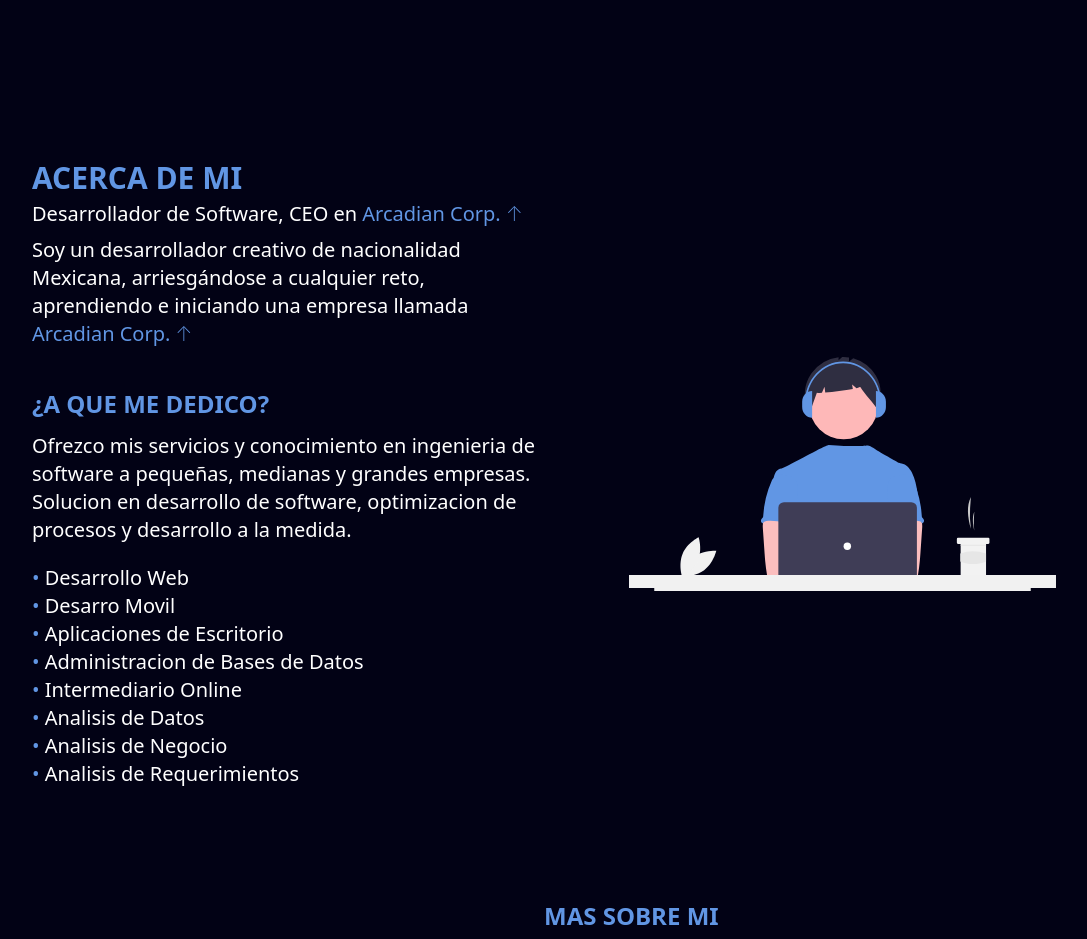
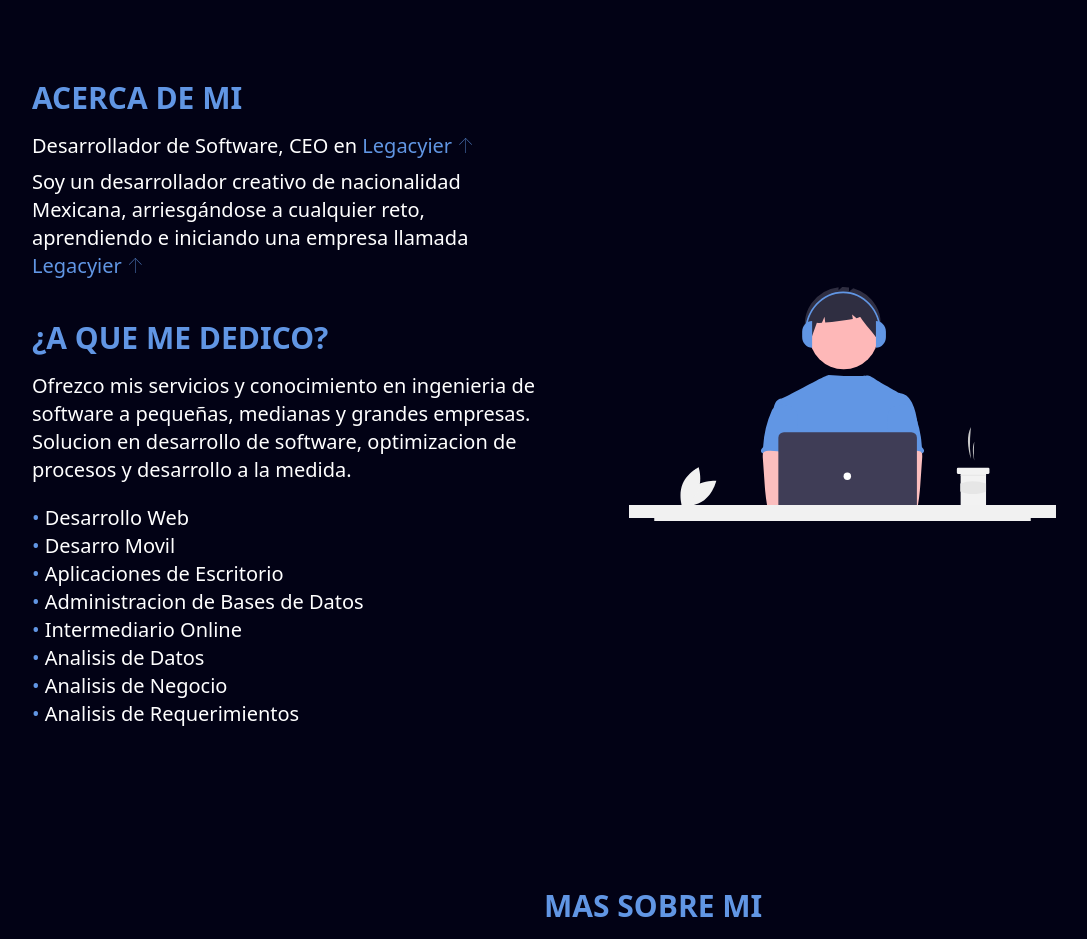
Before and after one commit to AngelRamirez-Arcadian/web-two-AC, a React (Create React App) app: page / in a window 1280 px wide. Shown: the part 800-1739 px from the top of the page, without its empty margins (96-1183 px from the left). Built offline with nearby package versions, Linux system fonts and the light colour scheme.

Commit message:
Fix About, titles

```diff
--- a/src/App.js
+++ b/src/App.js
@@ -1,5 +1,4 @@
 import React from 'react';
-import Logo from './images/logo.png'
 
 function App() {
   return (
--- a/src/acercade.js
+++ b/src/acercade.js
@@ -1,22 +1,20 @@
 import React from 'react';
+import Title from './titles';
 import LinkHover from './linkHover';
-import Logo from './images/logo.png'
 import Acerca from './images/imgcoding.svg'
-import Yo from './images/imgrelax.svg'
-
 
 const AcercaDeMi = () =>(
         <div id="about" className="w-full min-h-full text-white flex
-                        text-xl mt-40 font-sans font-extralight pb-28">
-            <div className="desktop:mx-32 mx-7 flex flex-col md:flex-row">
+                        text-xl font-sans font-thin mb-40">
+            <div className="desktop:mx-32 mx-7 flex flex-col md:flex-row mt-20">
                 <div className="md:w-1/2 w-full flex-1">
                     <div className="text-justify sm:text-left mb-10">
-                        <p className="text-themeBlue font-bold text-3xl mb-1">ACERCA DE MI</p>
+                        <Title>ACERCA DE MI</Title>
                         <p className="mb-2">
                             Desarrollador de Software, CEO en&nbsp;
                             <LinkHover
                                 url={'https://www.facebook.com/ArcadianCorp'}
-                                text={'Arcadian Corp.'}
+                                text={'Legacyier'}
                             />
                         </p>
                         <p>
@@ -25,14 +23,14 @@ const AcercaDeMi = () =>(
                             una empresa llamada&nbsp;
                             <LinkHover
                                 url={'https://www.facebook.com/ArcadianCorp'}
-                                text={'Arcadian Corp.'}
+                                text={'Legacyier'}
                             />
                         </p>
                     </div>
                     <div className="text-justify sm:text-left">
-                        <p className="text-themeBlue font-bold text-2xl mb-3">
+                        <Title>
                             ¿A QUE ME DEDICO?
-                        </p>
+                        </Title>
                         <p className="mb-5">
                             Ofrezco mis servicios y conocimiento en ingenieria de software
                             a pequeñas, medianas y grandes empresas. Solucion en desarrollo
--- a/src/acercadetwo.js
+++ b/src/acercadetwo.js
@@ -1,9 +1,10 @@
 import React from 'react';
+import Title from './titles';
 import Yo from './images/imgrelax.svg'
 import LinkHover from './linkHover';
 
 const AcercaTwo = () => (
-    <div id="about" className="text-white w-full min-h-full text-xl font-sans font-extralight pb-32 mb-40">
+    <div id="about" className="text-white w-full min-h-full text-xl font-sans font-extralight sm:mb-80 mb-28">
         <div className="desktop:mx-32 mx-7 flex flex-col md:flex-row">
             <div className="flex-1 md:w-1/2 w-full flex justify-center items-center mt-2 sm:mt-0">
                 <div className="flex justify-center desktop:justify-between mt-10 desktop:mt-0">
@@ -11,7 +12,7 @@ const AcercaTwo = () => (
                 </div>
             </div>
             <div className="md:w-1/2 w-full flex-1 order-first md:order-last text-justify sm:text-left flex justify-center flex-col">
-                <p className="text-themeBlue font-bold text-2xl mb-1">MAS SOBRE MI</p>
+                <Title>MAS SOBRE MI</Title>
                 <p className="mt-2">
                     Tengo 22 años, soy alumno de la&nbsp;
                     <LinkHover
--- a/src/titles.js
+++ b/src/titles.js
@@ -0,0 +1,8 @@
+import React from 'react';
+
+const Title = ({children}) => (
+    <h1 className="text-themeBlue font-extrabold text-3xl mb-4">
+        {children}
+    </h1>
+)
+export default Title;
```
